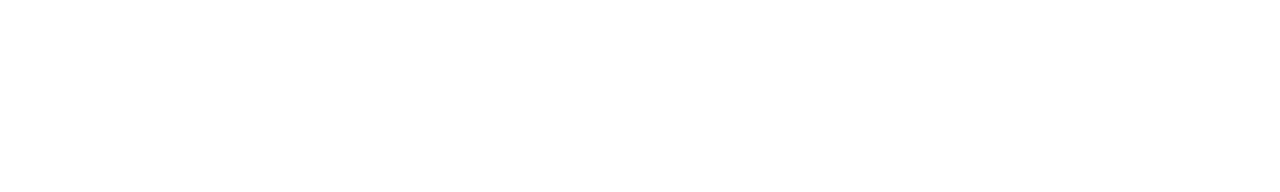
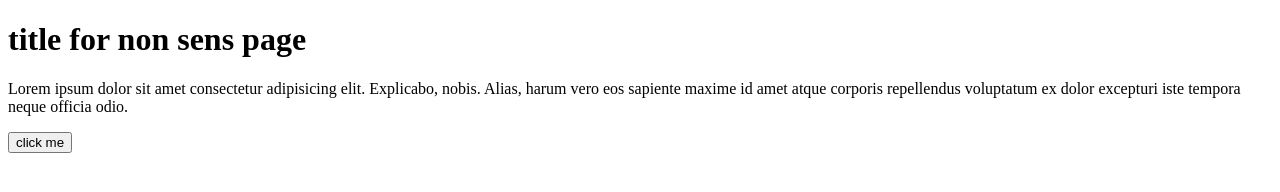
Before and after one commit to laamiri-kaoutar/holy1001, a plain HTML site: page index.html in a window 1280 px wide. Drawn offline with Linux system fonts and the light colour scheme.

Commit message:
ajouter la structure en html #5

```diff
--- a/index.html
+++ b/index.html
@@ -6,6 +6,8 @@
     <title>Document</title>
 </head>
 <body>
-
+    <h1>title for non sens page</h1>
+    <p>Lorem ipsum dolor sit amet consectetur adipisicing elit. Explicabo, nobis. Alias, harum vero eos sapiente maxime id amet atque corporis repellendus voluptatum ex dolor excepturi iste tempora neque officia odio.</p>
+    <button>click me </button>
 </body>
 </html>
```
